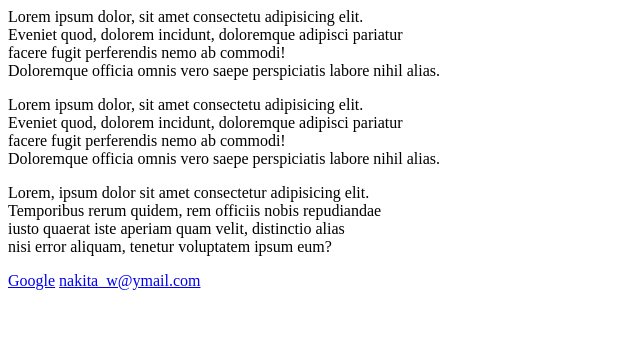
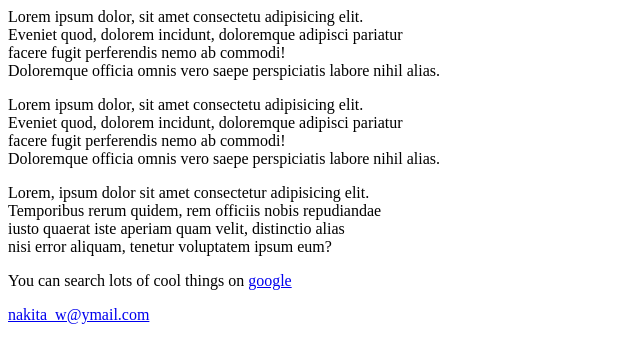
Before and after one commit to NakitaW/2023-may-foundations, a plain HTML site: page First Page.html in a window 1280 px wide. Shown: the whole page, without its empty margins (0-640 px from the left). Drawn offline with Linux system fonts and the light colour scheme.

Commit message:
extra stuff

```diff
--- a/First Page.html
+++ b/First Page.html
@@ -36,7 +36,7 @@
             nisi error aliquam, tenetur voluptatem ipsum eum?
         </p>
     </article>
-    <a href="=www.google.com"> Google</a>
+    <p> You can search lots of cool things on <a href="https://www.google.com"> google</a></p>
     <a href="=mailto:nakita_w@ymail.com">nakita_w@ymail.com</a>
 
 </body>
```
